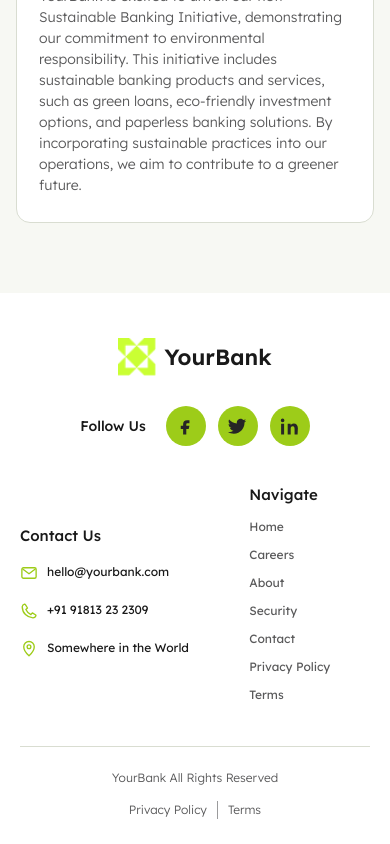
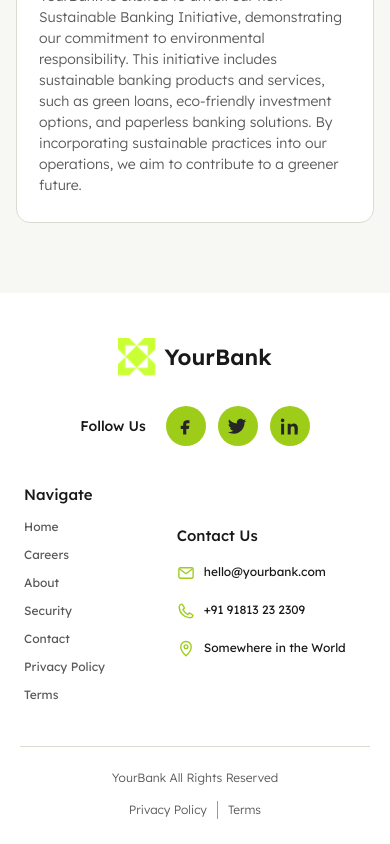
Before and after one commit to amnaalii7115-AA/banking-website, a Next.js app: page /about in a window 390 px wide. Shown: the part 4983-5827 px from the top of the page. Built offline with nearby package versions, Linux system fonts and the light colour scheme; no server answers.

Commit message:
Update website

```diff
--- a/src/components/layout/Footer.module.css
+++ b/src/components/layout/Footer.module.css
@@ -454,11 +454,6 @@
     padding: 45px 20px 25px;
   }
 
-  /*
-    Mobile par nested containers remove karke
-    unke elements ko footer grid ka part banaya hai.
-  */
-
   .topContainer,
   .bottomContainer {
     display: contents;
@@ -467,12 +462,12 @@
   .footerContent {
     display: grid;
     grid-template-columns:
-      minmax(0, 1.25fr)
-      minmax(100px, 0.75fr);
+      minmax(100px, 0.75fr)
+      minmax(0, 1.25fr);
     grid-template-areas:
       "logo logo"
       "social social"
-      "contact navigation"
+      "navigation contact"
       "copyright copyright"
       "legal legal";
     gap: 0 28px;
@@ -542,7 +537,65 @@
     height: 19px;
   }
 
-  /* Contact column */
+  /* Navigation column — left side */
+
+  .navigation {
+    grid-area: navigation;
+
+    display: flex !important;
+    flex-direction: column;
+    align-items: flex-start;
+    justify-content: flex-start;
+    gap: 10px;
+
+    width: 100%;
+    max-width: none;
+    margin: 0;
+    padding: 0 0 0 4px;
+
+    overflow: visible;
+  }
+
+  .navigation::before {
+    content: "Navigate";
+
+    display: block;
+    margin-bottom: 3px;
+
+    color: var(--text-primary);
+
+    font-size: 15px;
+    font-weight: 500;
+    line-height: 1.4;
+  }
+
+  .navigation a {
+    display: inline-flex;
+    align-items: center;
+    justify-content: flex-start;
+
+    width: auto !important;
+    min-width: 0;
+    min-height: auto;
+    padding: 0;
+
+    color: var(--text-secondary);
+
+    font-size: 12px;
+    line-height: 1.5;
+    text-align: left;
+    white-space: nowrap;
+  }
+
+  .navigation a:hover {
+    color: var(--accent-color);
+  }
+
+  .navigation a::after {
+    display: none;
+  }
+
+  /* Contact column — right side */
 
   .contactContainer {
     grid-area: contact;
@@ -555,6 +608,7 @@
     width: 100%;
     min-width: 0;
     margin: 0;
+    padding-left: 8px;
   }
 
   .contactContainer::before {
@@ -599,64 +653,6 @@
 
     overflow-wrap: anywhere;
     word-break: break-word;
-  }
-
-  /* Navigation column */
-
-  .navigation {
-    grid-area: navigation;
-
-    display: flex !important;
-    flex-direction: column;
-    align-items: flex-start;
-    justify-content: flex-start;
-    gap: 10px;
-
-    width: 100%;
-    max-width: none;
-    margin: 0;
-    padding: 0;
-
-    overflow: visible;
-  }
-
-  .navigation::before {
-    content: "Navigate";
-
-    display: block;
-    margin-bottom: 3px;
-
-    color: var(--text-primary);
-
-    font-size: 15px;
-    font-weight: 500;
-    line-height: 1.4;
-  }
-
-  .navigation a {
-    display: inline-flex;
-    align-items: center;
-    justify-content: flex-start;
-
-    width: auto !important;
-    min-width: 0;
-    min-height: auto;
-    padding: 0;
-
-    color: var(--text-secondary);
-
-    font-size: 12px;
-    line-height: 1.5;
-    text-align: left;
-    white-space: nowrap;
-  }
-
-  .navigation a:hover {
-    color: var(--accent-color);
-  }
-
-  .navigation a::after {
-    display: none;
   }
 
   /* Copyright */
@@ -704,7 +700,9 @@
   }
 }
 
-/* Very small mobile */
+/* =========================
+   VERY SMALL MOBILE
+========================= */
 
 @media (max-width: 380px) {
   .footer {
@@ -713,8 +711,8 @@
 
   .footerContent {
     grid-template-columns:
-      minmax(0, 1.2fr)
-      minmax(88px, 0.8fr);
+      minmax(88px, 0.8fr)
+      minmax(0, 1.2fr);
     gap: 0 18px;
   }
 
@@ -731,6 +729,14 @@
   .socialButton {
     width: 36px;
     height: 36px;
+  }
+
+  .navigation {
+    padding-left: 2px;
+  }
+
+  .contactContainer {
+    padding-left: 4px;
   }
 
   .contactContainer::before,
@@ -757,7 +763,10 @@
     height: 16px;
   }
 }
-/* Reduced motion */
+
+/* =========================
+   REDUCED MOTION
+========================= */
 
 @media (prefers-reduced-motion: reduce) {
   .footer,
```
